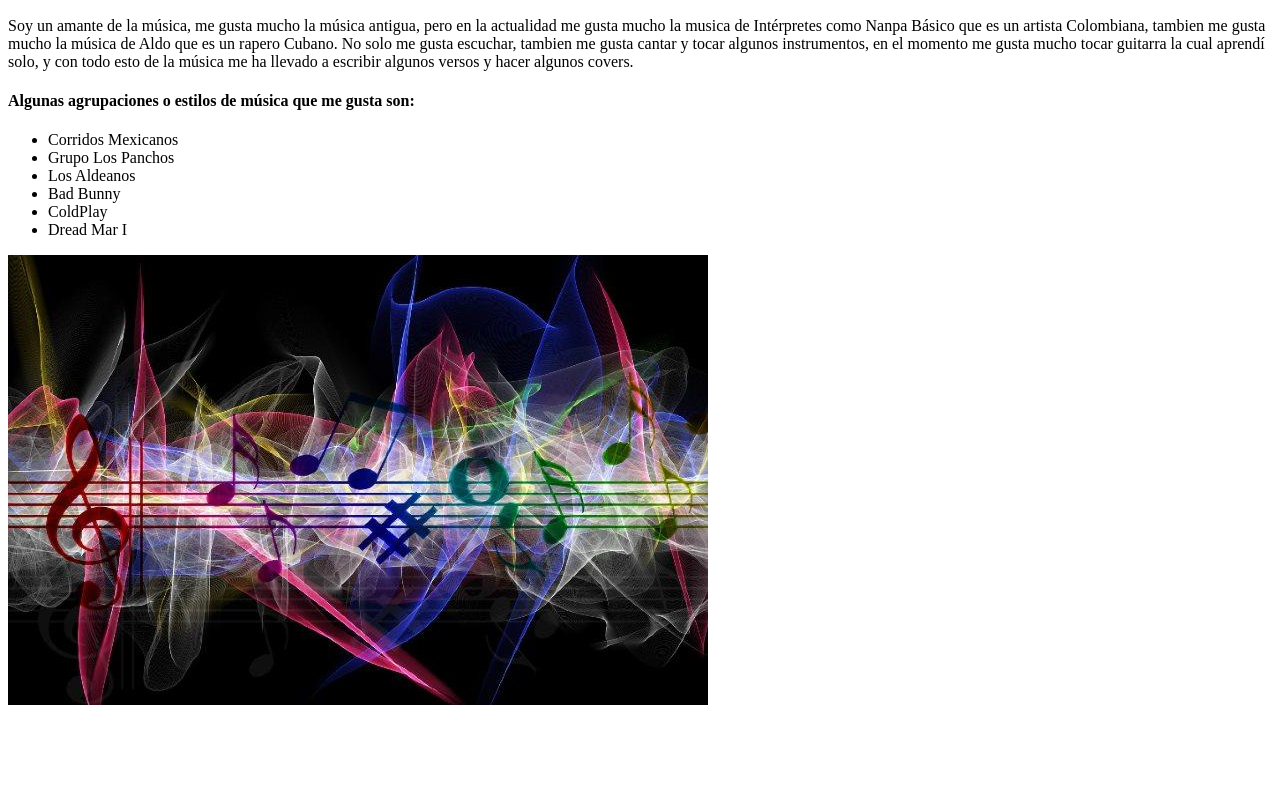
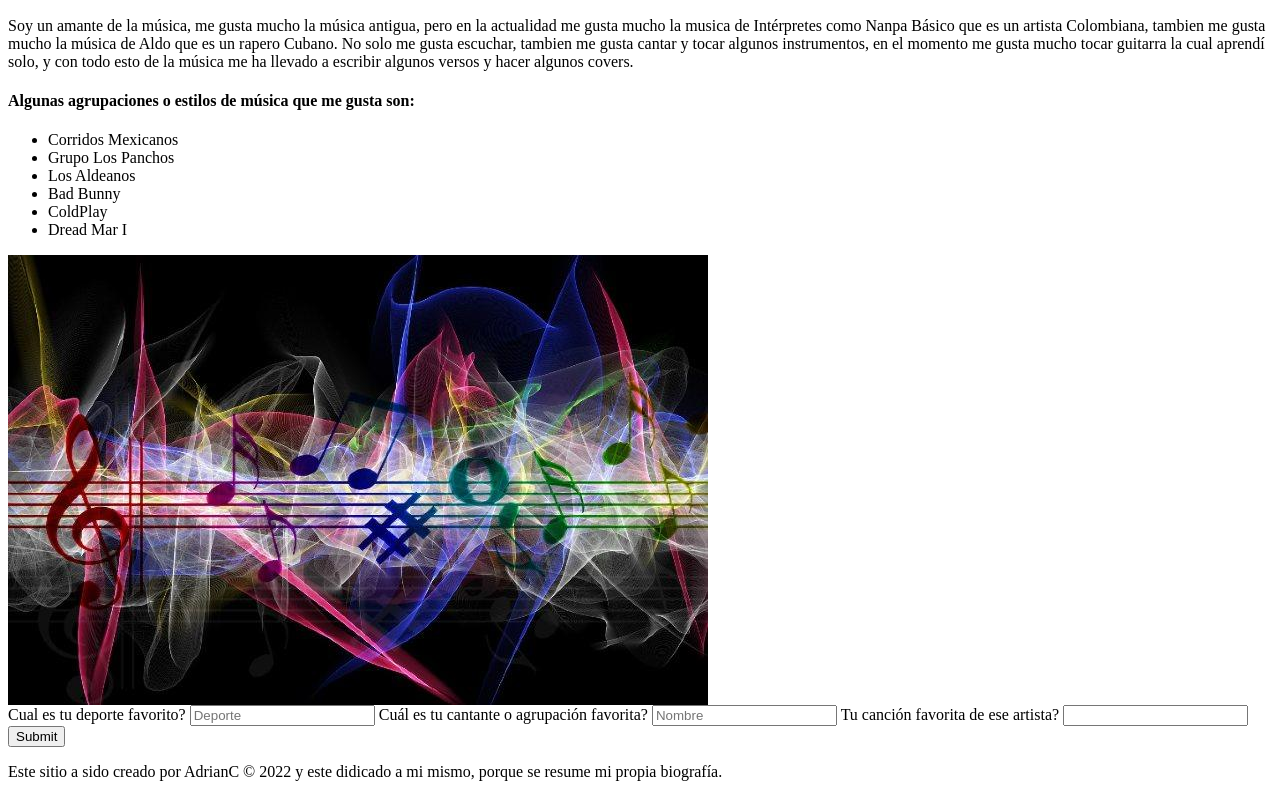
Before and after one commit to aledezma25/PAGINA-WEB, a plain HTML site: page gustos.html in a window 1280 px wide. Shown: the part 686-1483 px from the top of the page. Before the commit the page ends 1407 px from the top, so only its background shows below. Drawn offline with Linux system fonts and the light colour scheme.

Commit message:
Se agrega un formulario y un pie de pagina sencillo

```diff
--- a/gustos.html
+++ b/gustos.html
@@ -54,9 +54,25 @@
 				<img src="img/musica.jpg" alt="Imagen de musica"/>
 			</section>
 			<!--Parte de cuestionarios-->
+			<form action="">
+				<label for="Deporte">
+					<span>Cual es tu deporte favorito?</span>
+					<input type="text" id="Deporte" placeholder="Deporte" />
+				</label>
+				<label for="Cantante">
+					<span>Cuál es tu cantante o agrupación favorita?</span>
+					<input type="text" id="Cantante" placeholder="Nombre" />
+				</label>
+				<label for="Cancion">
+					<span>Tu canción favorita de ese artista?</span>
+					<input type="text" id="Cancion" />
+					<input type="submit" id="">
+				</label>
+			</form>
 		</main>
 		<footer>
             <p>
+				Este sitio a sido creado por AdrianC © 2022 y este didicado a mi mismo, porque se resume mi propia biografía.
             </p>
 
 		</footer>
```
